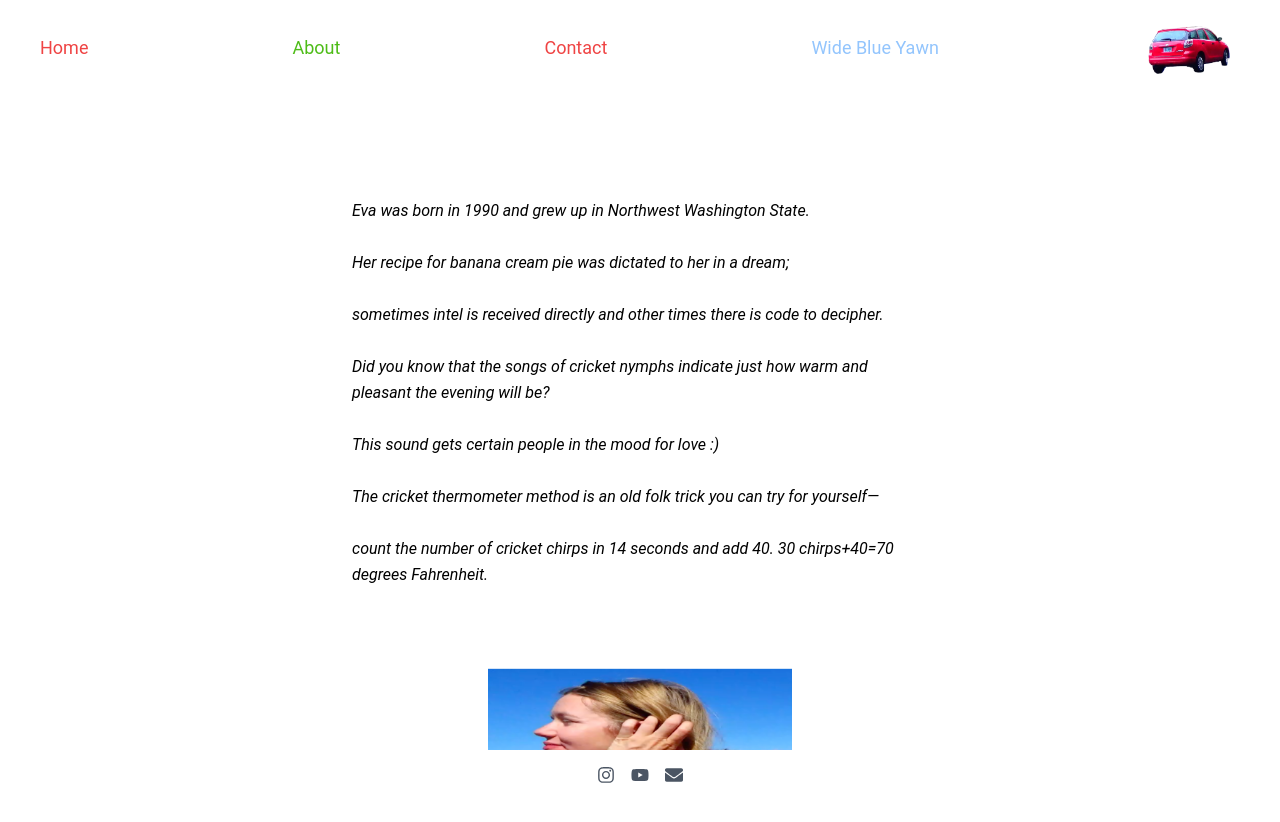
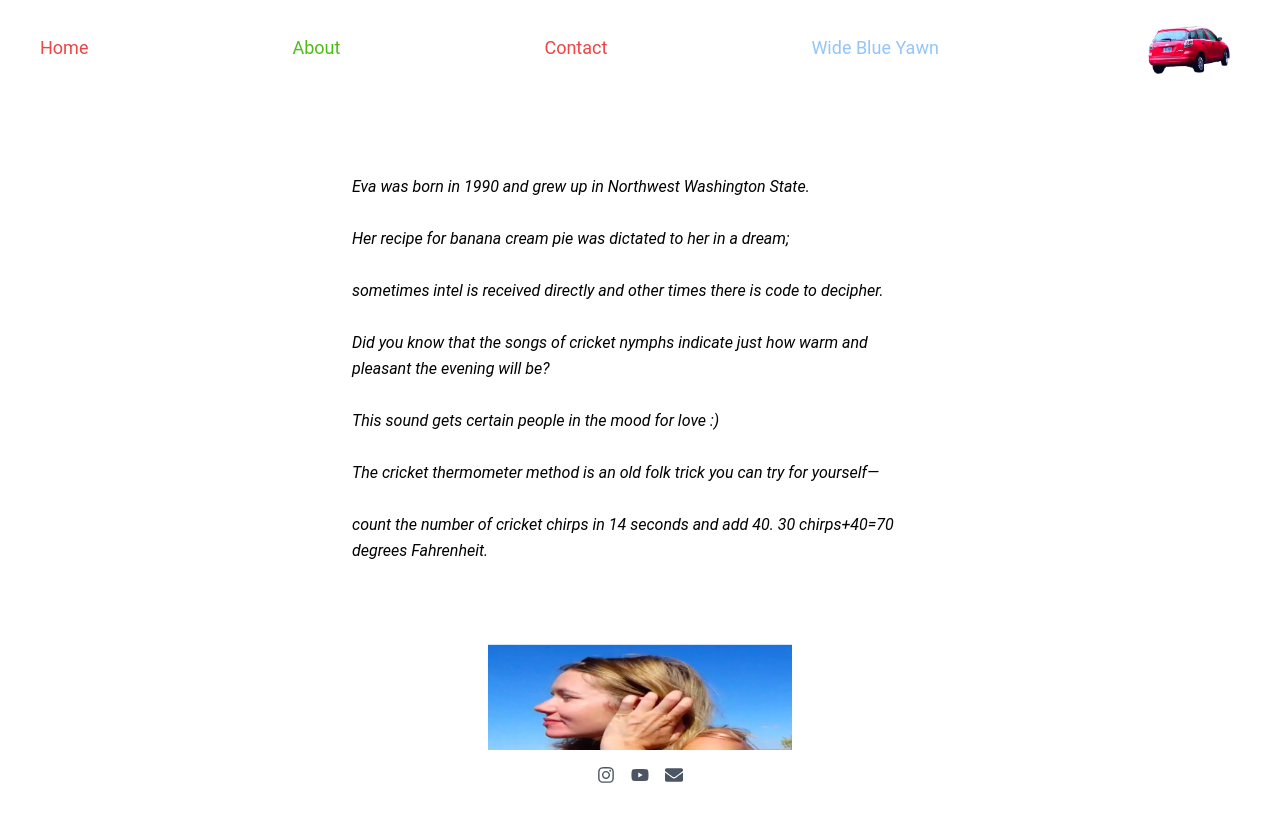
Before and after one commit to fighawkins/eva-site, a Next.js app: page /about in a window 1280 px wide. Shown: the top 822 px of the page. Built offline with nearby package versions, Linux system fonts and the light colour scheme.

Commit message:
more finishing touches

```diff
--- a/app/(main)/about/page.js
+++ b/app/(main)/about/page.js
@@ -2,7 +2,7 @@ const About = () => {
     return (
       <div className="container mx-auto  ">
 
-       <div className="container mt-20  mx-auto " >
+       <div className="container mt-14  mx-auto " >
       <div className=" flex flex-col items-center justify-center relative z-10 min-h-screen mt-10 mb-10">
           <div className="md:w-1/2 p-8">
             <p className="italic text-left leading-relaxed">
--- a/app/(main)/newpage/page.js
+++ b/app/(main)/newpage/page.js
@@ -1,7 +1,7 @@
 import React from "react";
 import RandomRotateText from "./RandomRotateText";
 import { motion } from 'framer-motion';
-
+import Image from "next/image";
 const pageVariants = {
   initial: { opacity: 0 },
   in: { opacity: 1 },
@@ -12,9 +12,11 @@ const NewPage = () => (
   <div className="flex mt-10 mb-2 justify-center items-center text-center ">
 
     <div className="w-3/5 lg:w-1/3 h-3/5    relative ">
-      <img
+      <Image
         src="/image3.png"
         alt="Image"
+        width="1000"
+        height="1000"
         className="w-full h-full object-cover opacity-80  border-red-400"
       />
       <h1 className="absolute top-0  transform  -translate-y-10 lg:pl-20 text-2xl text-center pl-12  lg:text-6xl lg:-translate-y-0 text-red-500 lg:pt-12 "
```
